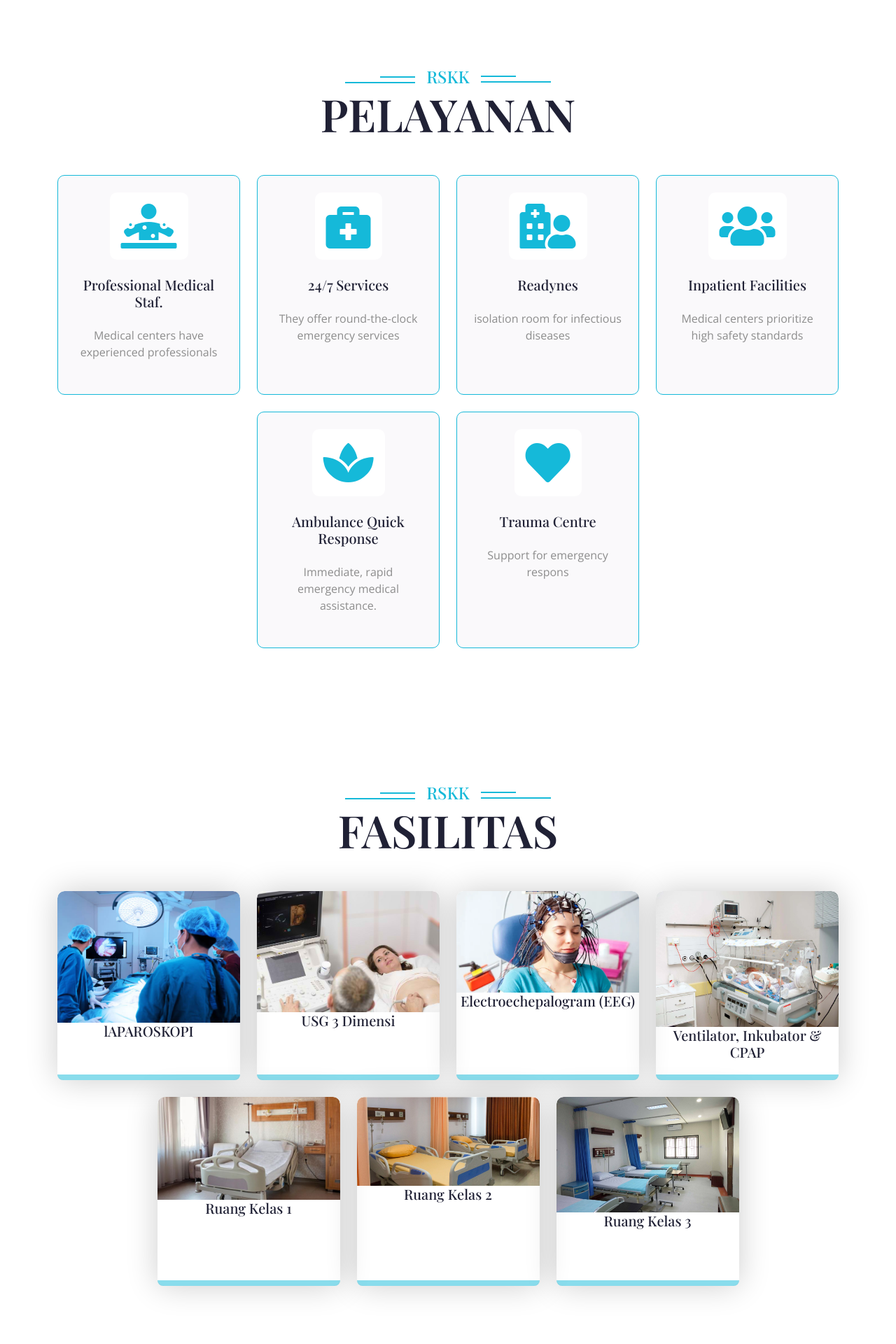
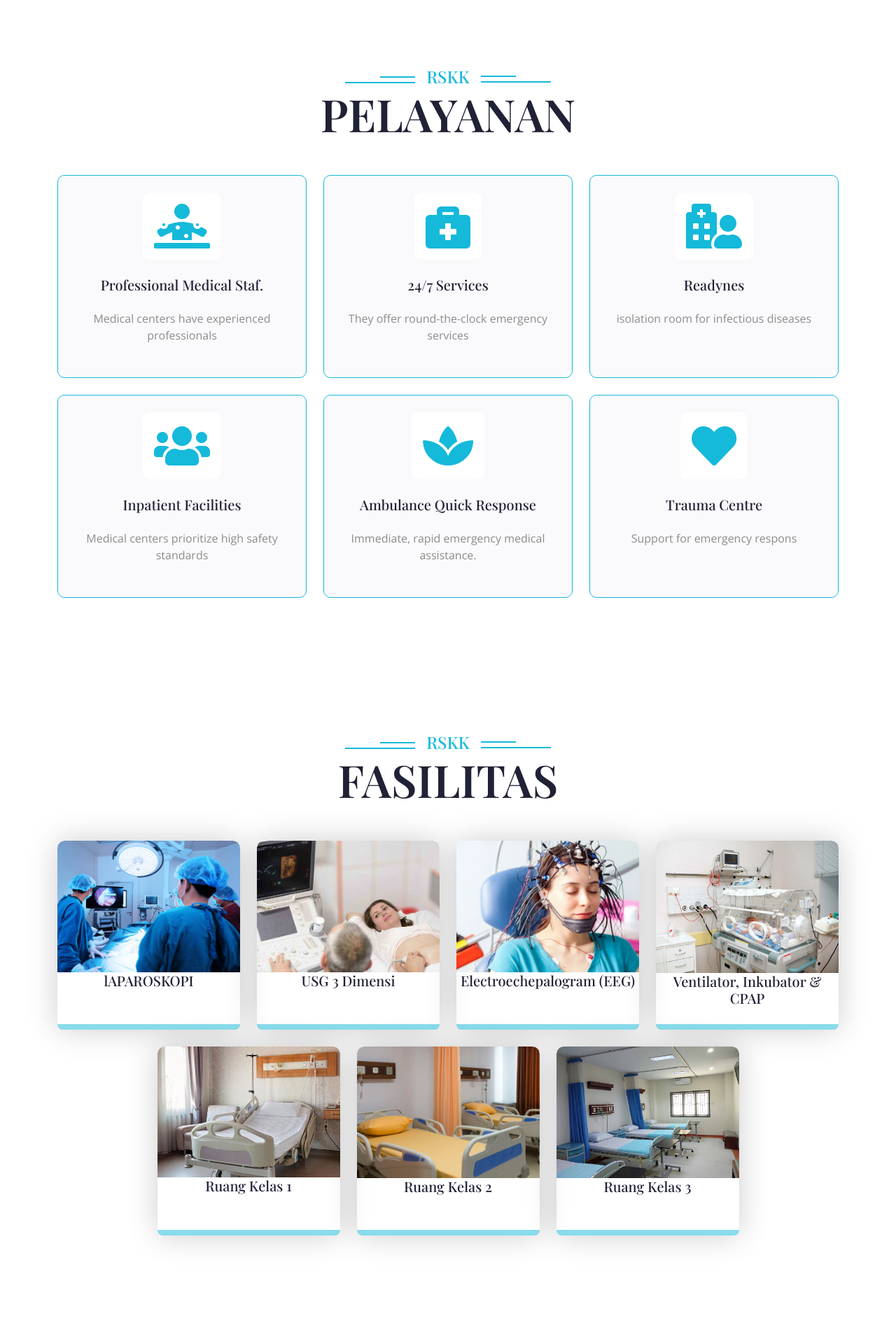
Before and after one commit to RidwanCahyaa/hospital, a PHP site: page / in a window 1280 px wide. Shown: the part 841-2761 px from the top of the page at 70% size. Run offline with PHP 8.4, Linux system fonts and the light colour scheme; some libraries are stand-ins or nearby versions.

Commit message:
resize potooo acep

```diff
--- a/index.php
+++ b/index.php
@@ -44,7 +44,7 @@
                 <h1 class="display-3 mb-4">PELAYANAN</h1>
             </div>
             <div class="row g-4 justify-content-center">
-                <div class="col-md-6 col-lg-4 col-xl-3 wow fadeInUp" data-wow-delay="0.1s">
+                <div class="col-md-6 col-lg-4 col-xl-4 wow fadeInUp" data-wow-delay="0.1s">
                     <div class="row-cols-1 feature-item p-4">
                         <div class="col-12">
                             <div class="feature-icon mb-4">
@@ -59,7 +59,7 @@
                         </div>
                     </div>
                 </div>
-                <div class="col-md-6 col-lg-4 col-xl-3 wow fadeInUp" data-wow-delay="0.3s">
+                <div class="col-md-6 col-lg-4 col-xl-4 wow fadeInUp" data-wow-delay="0.3s">
                     <div class="row-cols-1 feature-item p-4">
                         <div class="col-12">
                             <div class="feature-icon mb-4">
@@ -74,7 +74,7 @@
                         </div>
                     </div>
                 </div>
-                <div class="col-md-6 col-lg-4 col-xl-3 wow fadeInUp" data-wow-delay="0.5s">
+                <div class="col-md-6 col-lg-4 col-xl-4 wow fadeInUp" data-wow-delay="0.5s">
                     <div class="row-cols-1 feature-item p-4">
                         <div class="col-12">
                             <div class="feature-icon mb-4">
@@ -89,7 +89,7 @@
                             </div>
                         </div>
                     </div>
-                    <div class="col-md-6 col-lg-4 col-xl-3 wow fadeInUp" data-wow-delay="0.7s">
+                    <div class="col-md-6 col-lg-4 col-xl-4 wow fadeInUp" data-wow-delay="0.1s">
                         <div class="row-cols-1 feature-item p-4">
                             <div class="col-12">
                                 <div class="feature-icon mb-4">
@@ -104,7 +104,7 @@
                             </div>
                         </div>
                     </div>
-                    <div class="col-md-6 col-lg-4 col-xl-3 wow fadeInUp" data-wow-delay="0.1s">
+                    <div class="col-md-6 col-lg-4 col-xl-4 wow fadeInUp" data-wow-delay="0.3s">
                         <div class="row-cols-1 feature-item p-4">
                             <div class="col-12">
                                 <div class="feature-icon mb-4">
@@ -119,7 +119,7 @@
                             </div>
                         </div>
                     </div>
-                    <div class="col-md-6 col-lg-4 col-xl-3 wow fadeInUp" data-wow-delay="0.3s">
+                    <div class="col-md-6 col-lg-4 col-xl-4 wow fadeInUp" data-wow-delay="0.5s">
                         <div class="row-cols-1 feature-item p-4">
                             <div class="col-12">
                                 <div class="feature-icon mb-4">
@@ -227,7 +227,7 @@
                 <div class="col-md-6 col-lg-4 col-xl-3 wow fadeInUp" data-wow-delay="0.7s">
                     <div class="service-item rounded">
                         <div class="service-img rounded-top">
-                            <img src="img/kelas1.jpg" class="img-fluid rounded-top w-100" alt="">
+                            <img src="img/kelas1.jpeg" class="img-fluid rounded-top w-100" alt="">
                             <h5 class="mb-4">Ruang Kelas 1</h5>
                         </div>
                         <div class="service-content rounded-bottom">
```
Also changed, not shown: img/eeg.png, img/incubator.jpg, img/kelas1.jpeg (added), img/kelas1.jpg (deleted), img/kelas2.jpg, img/kelas3.jpg, img/tot.png (deleted), img/usg3D.jpg.
